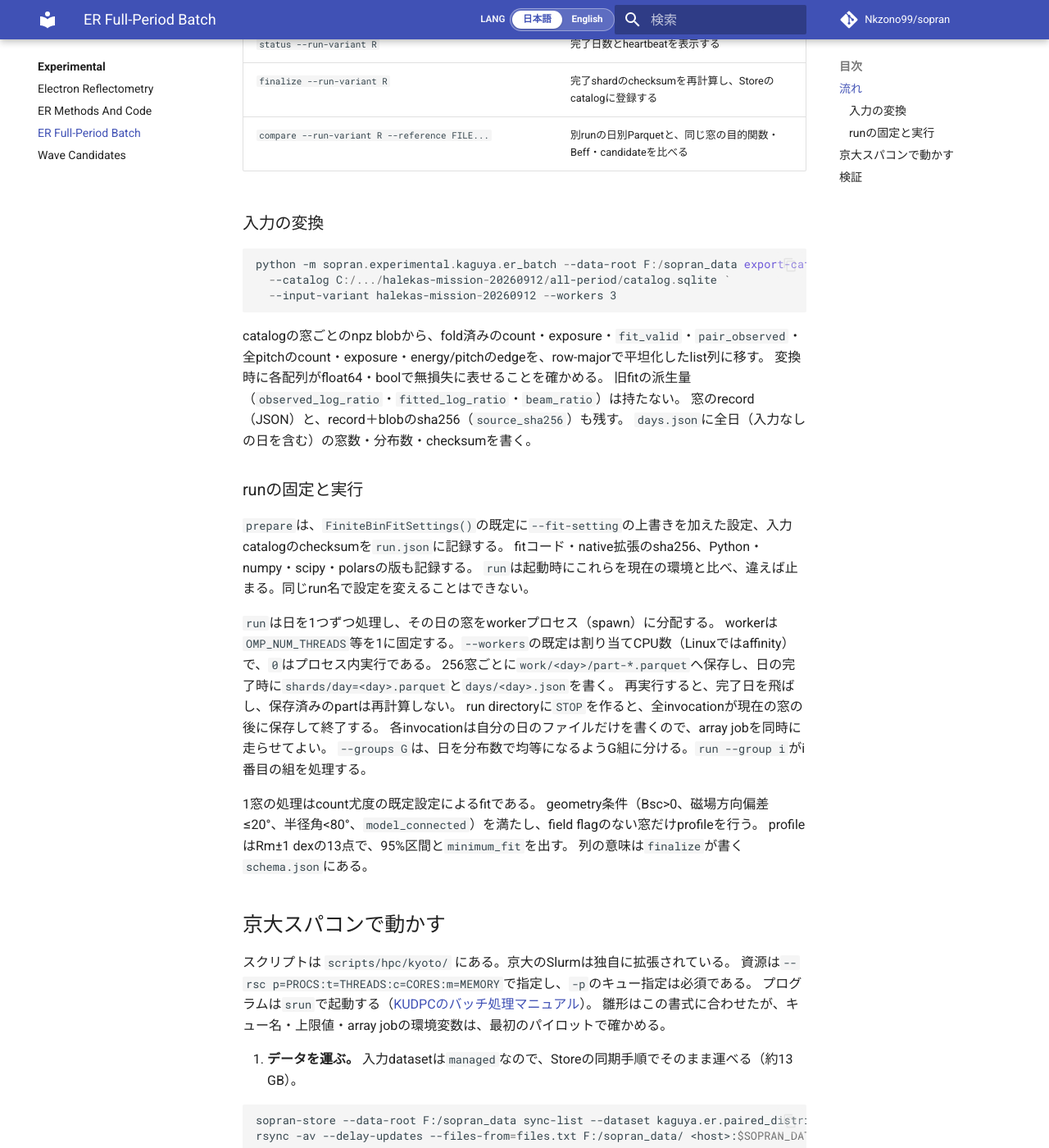
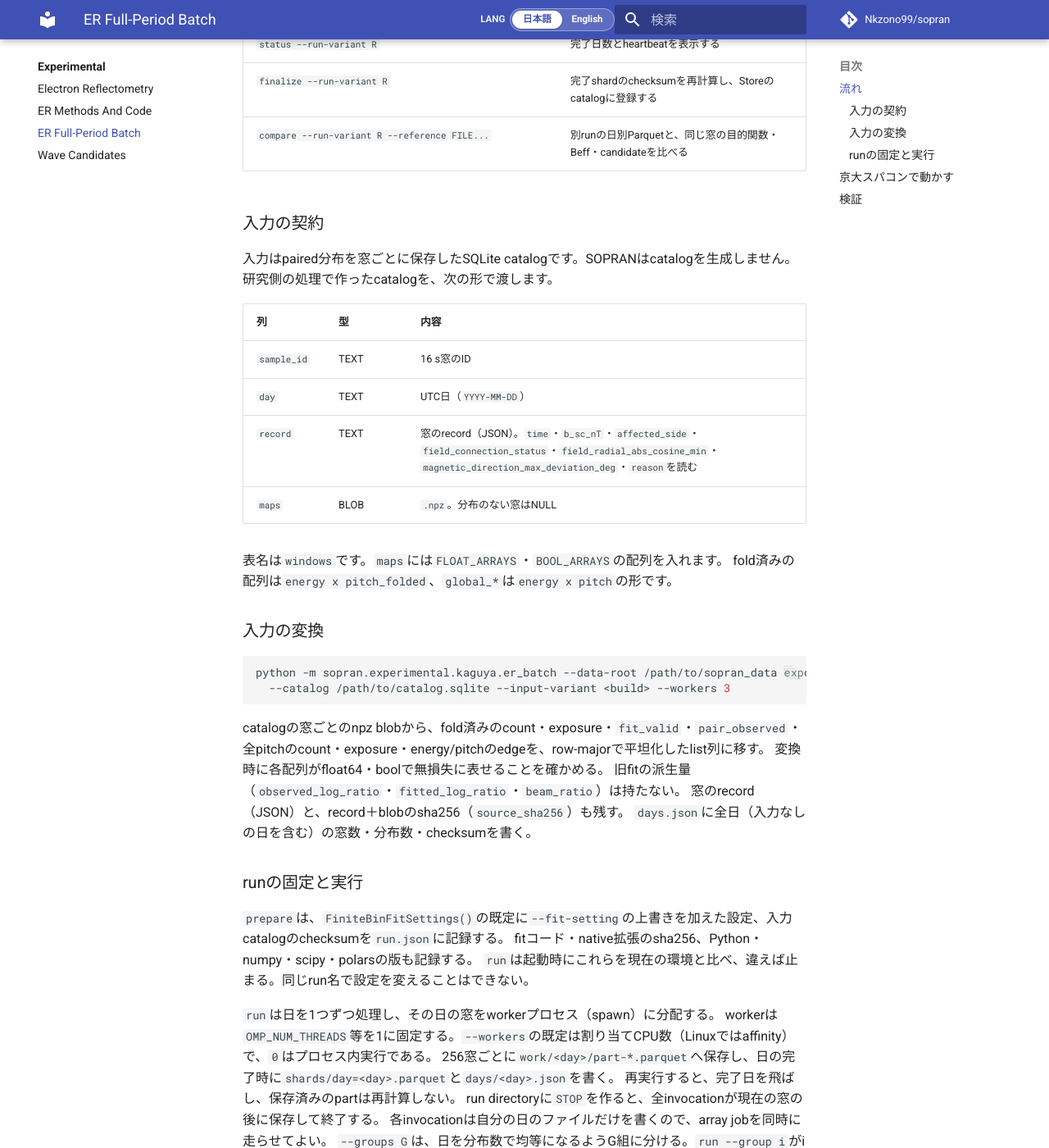
Before and after one commit to Nkzono99/sopran, an MkDocs documentation site: the page built from docs/experimental/er-batch.md, in a window 1280 px wide and 1400 px high, scrolled down 1012 px. Shown: the whole window at 82% size. Built offline with MkDocs 1.6.1 and Material for MkDocs 9.7.7, drawn with Linux system fonts in a browser that asks for light colours; comment, search, counter and statistics services are not loaded; some of the changed text lies outside the part shown.

Commit message:
Keep ER batch datasets in the experimental Store namespace
er_batch wrote kaguya.er.paired_distributions and kaguya.er.finite_bin_fits,
which read like supported KAGUYA products. Experimental results must use Store
keys apart from standard products, so the datasets become
experimental.kaguya.er.paired_distributions and
experimental.kaguya.er.finite_bin_fits.

The input catalog is produced by research code outside SOPRAN. State its
contract (one windows table with a JSON record and an .npz of the folded and
global arrays) in the module docstring and the docs, so the batch no longer
depends on undocumented knowledge of that builder. Declare the intended entry
points with __all__ so helpers such as now() and write_json() are not part of
the module's API.

Replace run and build names, a local catalog path and a dated pilot result in
the batch docs and the Slurm template with placeholders; run records belong
under working/.

Co-Authored-By: Claude Opus 5.5 <noreply@anthropic.com>

````diff
--- a/docs/experimental/er-batch.md
+++ b/docs/experimental/er-batch.md
@@ -6,8 +6,8 @@
 
 | dataset | layer | variant | 中身 |
 |---|---|---|---|
-| `kaguya.er.paired_distributions` | `features` | 入力のbuild名（例 `halekas-mission-20260912`） | 窓ごとのfold済みcount・exposure・record。1日1 shard |
-| `kaguya.er.finite_bin_fits` | `models` | run名（例 `bb-default-kyoto`） | 窓ごとのfit・profile・candidate。1日1 shard |
+| `experimental.kaguya.er.paired_distributions` | `features` | 入力のbuild名 | 窓ごとのfold済みcount・exposure・record。1日1 shard |
+| `experimental.kaguya.er.finite_bin_fits` | `models` | run名 | 窓ごとのfit・profile・candidate。1日1 shard |
 
 コマンドは `python -m sopran.experimental.kaguya.er_batch [--data-root ROOT] <command>` の形で使う。
 `--data-root`を省くと`SOPRAN_DATA_ROOT`（またはsopranの設定）のStoreを使う。
@@ -29,12 +29,26 @@ export-catalog -> verify-inputs -> prepare -> run（並列・再開可） -> sta
 | `finalize --run-variant R` | 完了shardのchecksumを再計算し、Storeのcatalogに登録する |
 | `compare --run-variant R --reference FILE...` | 別runの日別Parquetと、同じ窓の目的関数・Beff・candidateを比べる |
 
+### 入力の契約
+
+入力はpaired分布を窓ごとに保存したSQLite catalogです。SOPRANはcatalogを生成しません。
+研究側の処理で作ったcatalogを、次の形で渡します。
+
+| 列 | 型 | 内容 |
+|---|---|---|
+| `sample_id` | TEXT | 16 s窓のID |
+| `day` | TEXT | UTC日（`YYYY-MM-DD`） |
+| `record` | TEXT | 窓のrecord（JSON）。`time`・`b_sc_nT`・`affected_side`・`field_connection_status`・`field_radial_abs_cosine_min`・`magnetic_direction_max_deviation_deg`・`reason`を読む |
+| `maps` | BLOB | `.npz`。分布のない窓はNULL |
+
+表名は`windows`です。`maps`には`FLOAT_ARRAYS`・`BOOL_ARRAYS`の配列を入れます。
+fold済みの配列は`energy x pitch_folded`、`global_*`は`energy x pitch`の形です。
+
 ### 入力の変換
 
-```powershell
-python -m sopran.experimental.kaguya.er_batch --data-root F:/sopran_data export-catalog `
-  --catalog C:/.../halekas-mission-20260912/all-period/catalog.sqlite `
-  --input-variant halekas-mission-20260912 --workers 3
+```bash
+python -m sopran.experimental.kaguya.er_batch --data-root /path/to/sopran_data export-catalog \
+  --catalog /path/to/catalog.sqlite --input-variant <build> --workers 3
 ```
 
 catalogの窓ごとのnpz blobから、fold済みのcount・exposure・`fit_valid`・`pair_observed`・
@@ -70,11 +84,12 @@ profileはRm±1 dexの13点で、95%区間と`minimum_fit`を出す。
 プログラムは`srun`で起動する（[KUDPCのバッチ処理マニュアル](https://web.kudpc.kyoto-u.ac.jp/manual/en/run/batch)）。
 雛形はこの書式に合わせたが、キュー名・上限値・array jobの環境変数は、最初のパイロットで確かめる。
 
-1. **データを運ぶ。** 入力datasetは`managed`なので、Storeの同期手順でそのまま運べる（約13 GB）。
+1. **データを運ぶ。** 入力datasetは`managed`なので、Storeの同期手順でそのまま運べる。
 
    ```bash
-   sopran-store --data-root F:/sopran_data sync-list --dataset kaguya.er.paired_distributions > files.txt
-   rsync -av --delay-updates --files-from=files.txt F:/sopran_data/ <host>:$SOPRAN_DATA_ROOT/
+   sopran-store --data-root /path/to/sopran_data sync-list \
+     --dataset experimental.kaguya.er.paired_distributions > files.txt
+   rsync -av --delay-updates --files-from=files.txt /path/to/sopran_data/ <host>:$SOPRAN_DATA_ROOT/
    ```
 
    転送後に送り先で`sopran-store rebuild`と`verify-inputs`を行う。
@@ -92,12 +107,12 @@ profileはRm±1 dexの13点で、95%区間と`minimum_fit`を出す。
    ```bash
    source $ENV_ROOT/venv/bin/activate
    export SOPRAN_DATA_ROOT=/LARGE0/grXXXXX/$USER/sopran_data
-   python -m sopran.experimental.kaguya.er_batch verify-inputs --input-variant halekas-mission-20260912
-   python -m sopran.experimental.kaguya.er_batch prepare --input-variant halekas-mission-20260912 \
-     --run-variant bb-default-kyoto --groups 16
+   python -m sopran.experimental.kaguya.er_batch verify-inputs --input-variant <build>
+   python -m sopran.experimental.kaguya.er_batch prepare --input-variant <build> \
+     --run-variant <run> --groups 16
    ```
 
-4. **パイロットで手元と一致するか確かめる。** `--days 2009-02-17`だけの別runを作り、1 task（`-a 0`）で実行する。
+4. **パイロットで手元と一致するか確かめる。** 手元で完了した1日だけを`--days`で指定した別runを作り、1 task（`-a 0`）で実行する。
    手元のrunで完了したその日のParquetを転送し、`compare`で比べる。
    LinuxとWindowsでは指数・対数関数の実装が違うため、完全一致は前提にしない。
    目的関数の相対差が小さく、candidateが一致することを確かめる。
@@ -105,11 +120,10 @@ profileはRm±1 dexの13点で、95%区間と`minimum_fit`を出す。
    `ENV_ROOT`・`SOPRAN_DATA_ROOT`・`RUN_VARIANT`をexportして`sbatch`する。
    時間切れになったtaskは、同じコマンドで再投入すれば続きから処理する。
 6. **集める。** `status`で完了を確かめ、`finalize`でcatalogに登録する。
-   `sopran-store sync-list --dataset kaguya.er.finite_bin_fits --variant <run>`の一覧で手元へ戻し、手元で`sopran-store rebuild`を行う。
+   `sopran-store sync-list --dataset experimental.kaguya.er.finite_bin_fits --variant <run>`の一覧で手元へ戻し、手元で`sopran-store rebuild`を行う。
 
 ## 検証
 
 - `tests/test_er_batch.py`：変換の無損失性、prepare→run→finalize→scan、part再開、STOP、
   コード変更の拒否、日の均等割り、spawn workerとプロセス内実行の一致。
-- 2026-10-10に、手元の全期間run（catalogを直接読む実装）で完了した2009-02-17から46窓を選んで照合した。
-  本モジュールで日別shard経由でfitした結果と、Beff・目的関数・profile区間・candidateが完全に一致した。
+- 実データでの照合は`compare`で行い、結果は各runの記録として`working/`に残す。
````
Also changed, not shown: docs/en/experimental/er-batch.md (+17 -11 lines), docs/en/experimental/index.md (+3 -1 lines), docs/experimental/index.md (+2 -0 lines), 2 other files.
